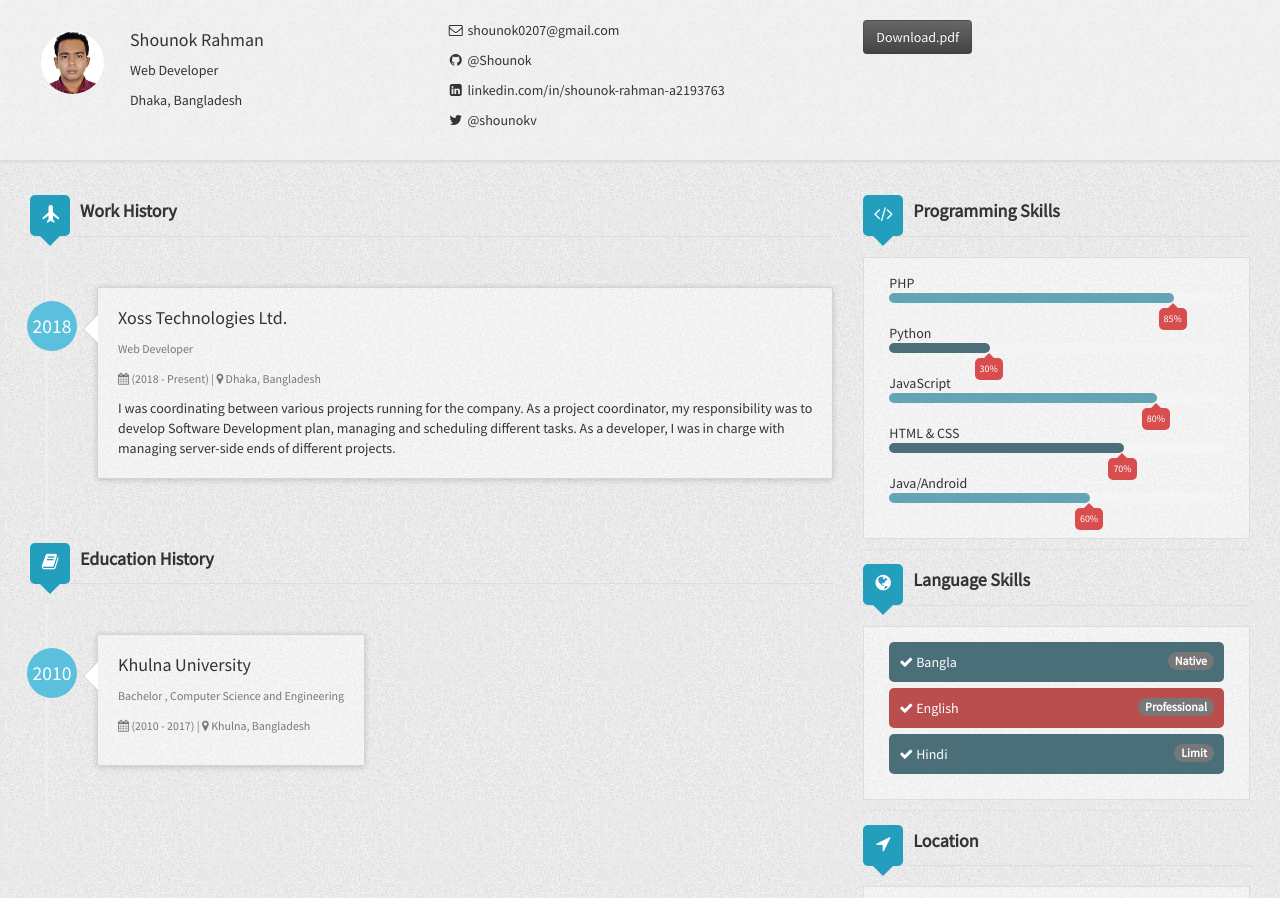
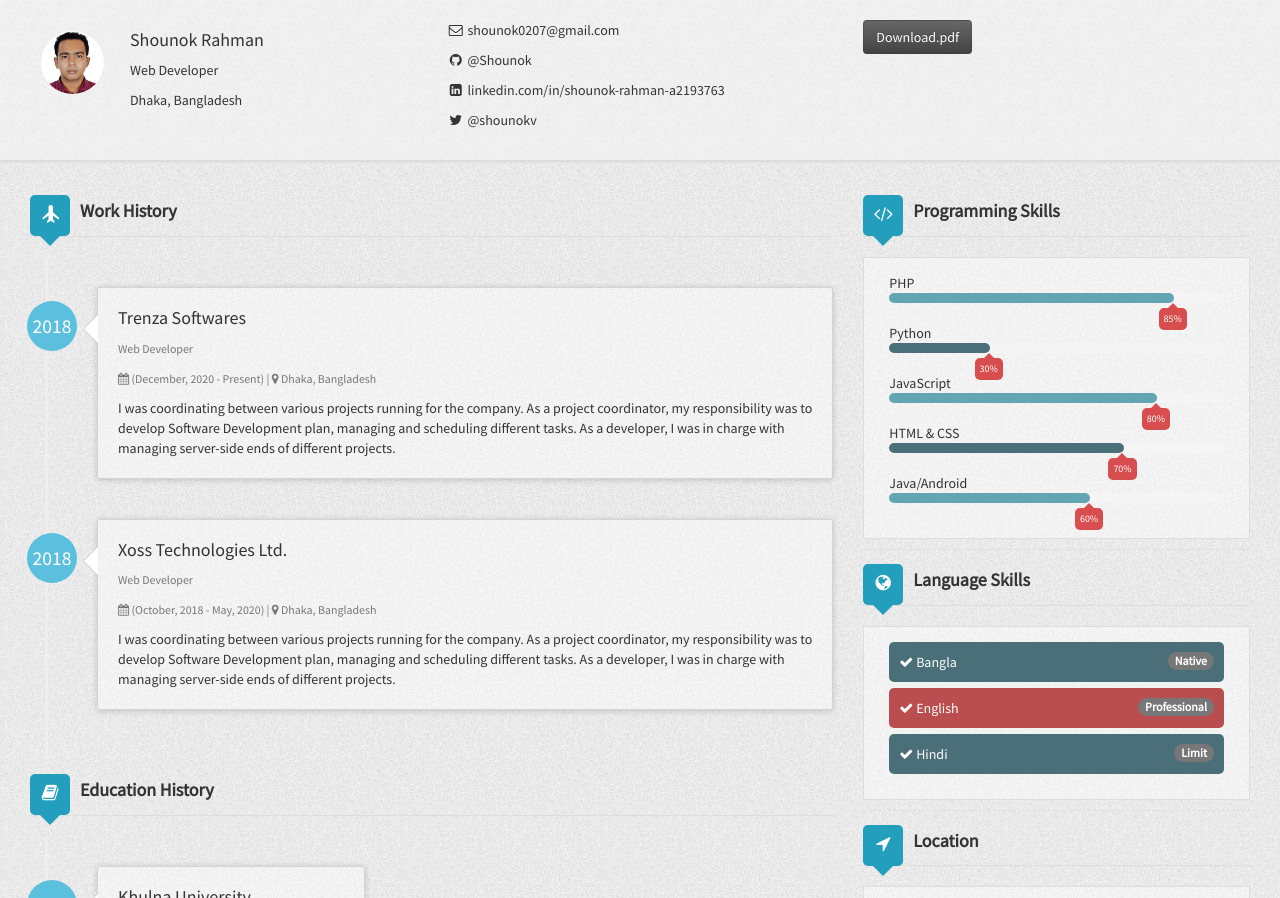
Before and after one commit to Shounok/Shounok.github.io, a Jekyll site: the page built from index.html, in a window 1280 px wide, cut to the strip 0-898 px from the top of the page. Built offline with Jekyll 4.4.1, drawn with Linux system fonts in a browser that asks for light colours; nearby versions of some CDN libraries.

Commit message:
Update _config.yml

```diff
--- a/_config.yml
+++ b/_config.yml
@@ -27,11 +27,18 @@
 #  stackoverflow: 4582127
   workHistory:
     - work1:
+      company: Trenza Softwares
+      location: Dhaka, Bangladesh
+      title: Web Developer
+      started: 2018
+      duration: (December, 2020 - Present)
+      description: I was coordinating between various projects running for the company. As a project coordinator, my responsibility was to develop Software Development plan, managing and scheduling different tasks. As a developer, I was in charge with managing server-side ends of different projects.
+    - work2:
       company: Xoss Technologies Ltd.
       location: Dhaka, Bangladesh
       title: Web Developer
       started: 2018
-      duration: (2018 - Present)
+      duration: (October, 2018 - May, 2020)
       description: I was coordinating between various projects running for the company. As a project coordinator, my responsibility was to develop Software Development plan, managing and scheduling different tasks. As a developer, I was in charge with managing server-side ends of different projects.
 
   educationHistory:
```
